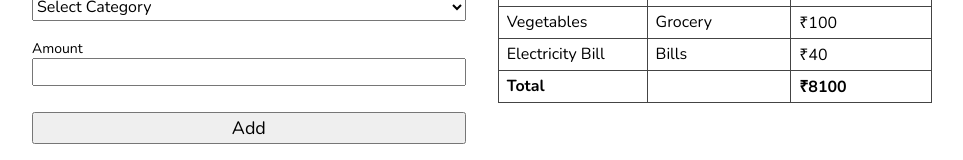
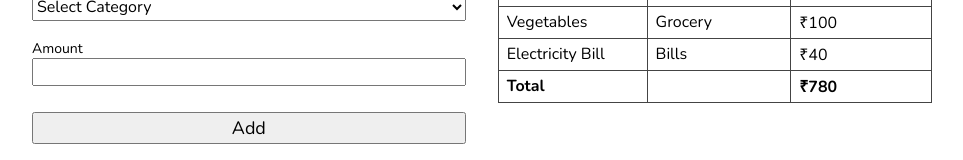
Before and after one commit to shirish2121/Expense-Tracker-Project, a React (Vite) app: page / in a window 1280 px wide. Shown: the part 177-337 px from the top of the page, without its empty margins (158-1121 px from the left). Built offline with nearby package versions, Linux system fonts and the light colour scheme.

Commit message:
implemented total amount using reduce method

```diff
--- a/src/components/ExpenseTable.jsx
+++ b/src/components/ExpenseTable.jsx
@@ -4,6 +4,12 @@ import { useFilter } from '../hooks/useFilter';
 export default function ExpenseTable({ expenses }) {
   const [category, setCategory] = useState('');
   const [filteredData, setQuery] = useFilter(expenses, (data) => data.category);
+
+  const total = filteredData.reduce((acc, curr) => {
+    acc += curr.amount;
+    return acc;
+  }, 0);
+
   // const filteredData = expenses.filter((expense) =>
   //   expense.category.toLowerCase().includes(category)
   // );
@@ -58,7 +64,7 @@ export default function ExpenseTable({ expenses }) {
         <tr>
           <th>Total</th>
           <th></th>
-          <th>₹8100</th>
+          <th>₹{total}</th>
         </tr>
       </tbody>
     </table>
```
